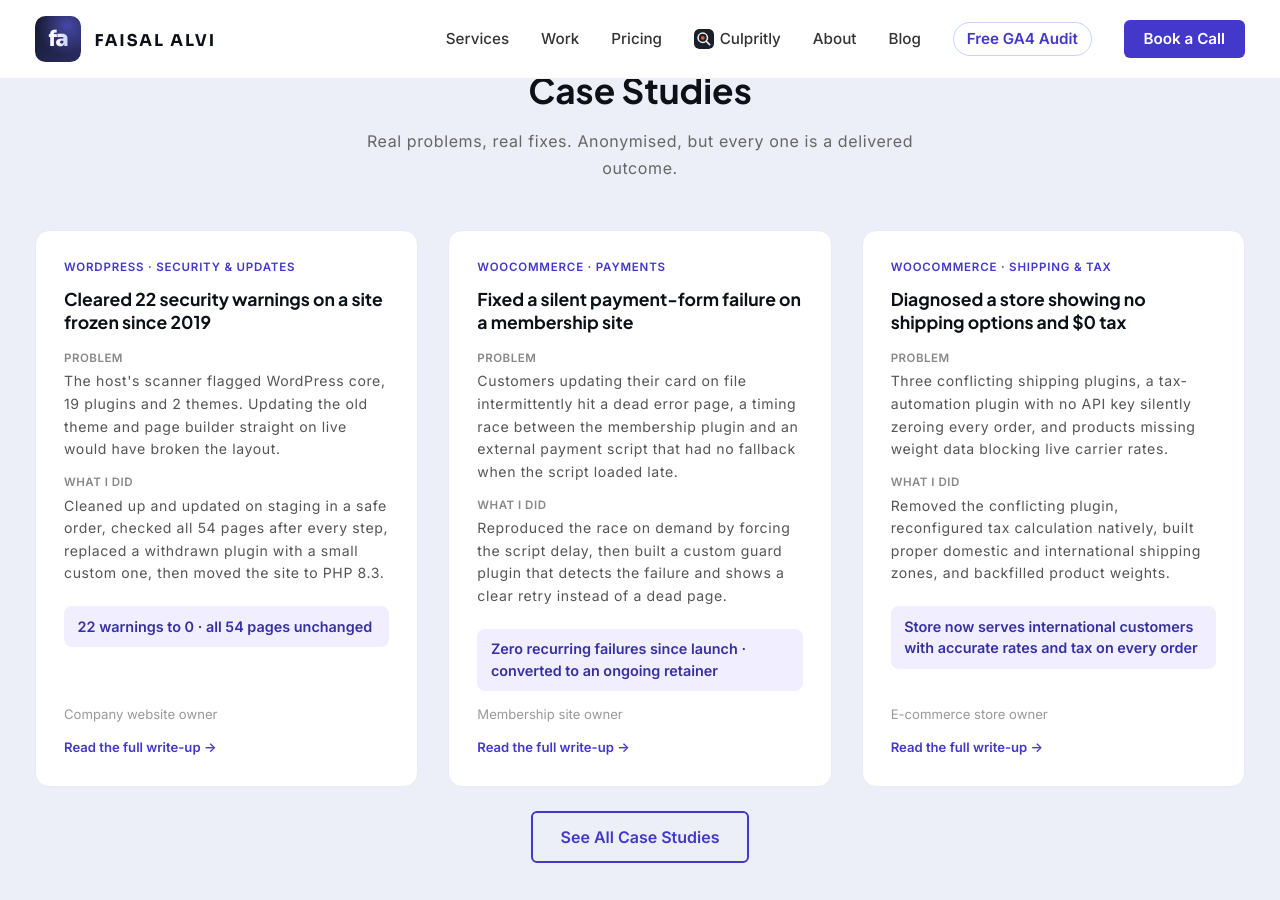
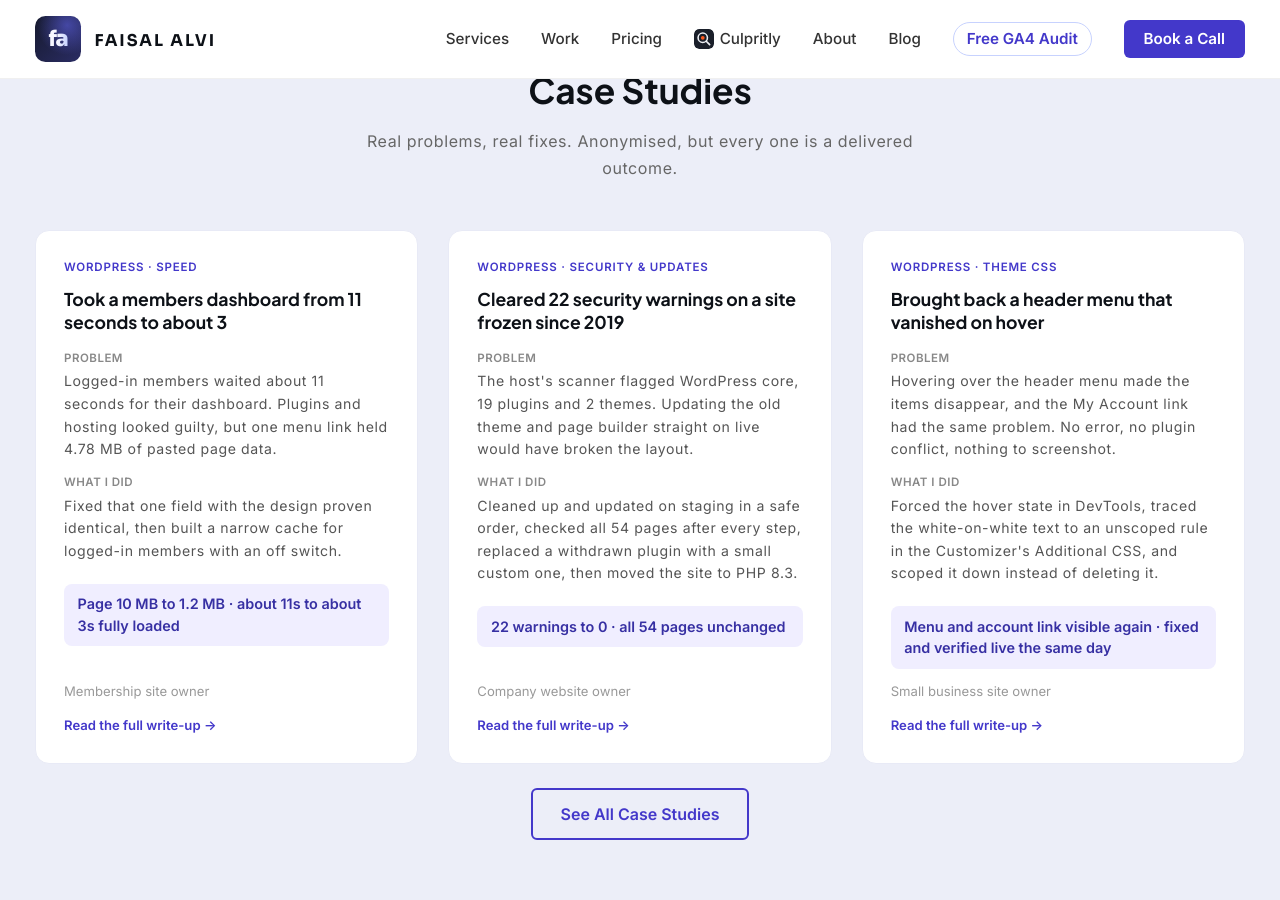
Before and after one commit to faisal-alvi/faisal-alvi.github.io, a Jekyll site: the page built from index.html, in a window 1280 px wide and 900 px high, scrolled down 4485 px. Built offline with Jekyll 4.4.1, drawn with Linux system fonts in a browser that asks for light colours; some web fonts are replaced.

Commit message:
homepage case studies: show newest 3 automatically

```diff
--- a/_case_studies/slow-membership-dashboard-elementor-menu-link.md
+++ b/_case_studies/slow-membership-dashboard-elementor-menu-link.md
@@ -14,6 +14,12 @@ cta_title: "Members waiting on a slow dashboard?"
 cta_text: "The Care Plan covers weekly updates tested on staging first, monitoring, and fixes like this one when something slows down."
 cta_url: /care-plan/
 cta_label: "See the Care Plan"
+home_tag: "WordPress &middot; Speed"
+home_title: "Took a members dashboard from 11 seconds to about 3"
+home_problem: "Logged-in members waited about 11 seconds for their dashboard. Plugins and hosting looked guilty, but one menu link held 4.78 MB of pasted page data."
+home_did: "Fixed that one field with the design proven identical, then built a narrow cache for logged-in members with an off switch."
+home_result: "Page 10 MB to 1.2 MB &middot; about 11s to about 3s fully loaded"
+home_client: "Membership site owner"
 ---
 
 A slow membership dashboard is easy to blame on the usual suspects: too many plugins, a cheap hosting plan, a caching plugin set up wrong. On this site, a members area built with Elementor and Restrict Content Pro, the dashboard took **about 11 seconds** to fully load for a logged-in member. The real cause was one menu link.
--- a/_case_studies/wordpress-customizer-css-invisible-menu-bug.md
+++ b/_case_studies/wordpress-customizer-css-invisible-menu-bug.md
@@ -10,6 +10,12 @@ image:
   width: 1200
   height: 630
   alt: "The WordPress Customizer CSS Trap: Why Menus and Buttons Vanish on Hover"
+home_tag: "WordPress &middot; Theme CSS"
+home_title: "Brought back a header menu that vanished on hover"
+home_problem: "Hovering over the header menu made the items disappear, and the My Account link had the same problem. No error, no plugin conflict, nothing to screenshot."
+home_did: "Forced the hover state in DevTools, traced the white-on-white text to an unscoped rule in the Customizer's Additional CSS, and scoped it down instead of deleting it."
+home_result: "Menu and account link visible again &middot; fixed and verified live the same day"
+home_client: "Small business site owner"
 ---
 
 A client reached out with a simple complaint: hovering over the header menu made the menu items disappear. Not glitch, not flicker, just gone. Move the mouse away and they'd reappear. The My Account link had the same problem on a separate page.
--- a/index.html
+++ b/index.html
@@ -1948,39 +1948,27 @@
                 <p class="v2-section-intro" style="margin: 0 auto;">Real problems, real fixes. Anonymised, but every one is a delivered outcome.</p>
             </div>
             <div class="row">
+                {%- comment -%} Newest 3 case studies by date. Card text comes from each case study's home_* front matter (fallback: title and description). {%- endcomment -%}
+                {%- assign home_cases = site.case_studies | sort: "date" | reverse -%}
+                {%- for cs in home_cases limit: 3 %}
                 <div class="col-md-4 mb-4">
                     <div class="v2-case-card">
-                        <span class="v2-case-tag">WordPress &middot; Security &amp; Updates</span>
-                        <h3 class="v2-case-title">Cleared 22 security warnings on a site frozen since 2019</h3>
-                        <div class="v2-case-block"><strong>Problem</strong><p>The host's scanner flagged WordPress core, 19 plugins and 2 themes. Updating the old theme and page builder straight on live would have broken the layout.</p></div>
-                        <div class="v2-case-block"><strong>What I did</strong><p>Cleaned up and updated on staging in a safe order, checked all 54 pages after every step, replaced a withdrawn plugin with a small custom one, then moved the site to PHP 8.3.</p></div>
-                        <div class="v2-case-result">22 warnings to 0 &middot; all 54 pages unchanged</div>
-                        <div class="v2-case-client">Company website owner</div>
-                        <a href="/case-studies/wordpress-vulnerability-alert-outdated-site-update/" class="v2-case-link">Read the full write-up &rarr;</a>
+                        <span class="v2-case-tag">{{ cs.home_tag | default: "Case study" }}</span>
+                        <h3 class="v2-case-title">{{ cs.home_title | default: cs.title }}</h3>
+                        <div class="v2-case-block"><strong>Problem</strong><p>{{ cs.home_problem | default: cs.description }}</p></div>
+                        {%- if cs.home_did %}
+                        <div class="v2-case-block"><strong>What I did</strong><p>{{ cs.home_did }}</p></div>
+                        {%- endif %}
+                        {%- if cs.home_result %}
+                        <div class="v2-case-result">{{ cs.home_result }}</div>
+                        {%- endif %}
+                        {%- if cs.home_client %}
+                        <div class="v2-case-client">{{ cs.home_client }}</div>
+                        {%- endif %}
+                        <a href="{{ cs.url | relative_url }}" class="v2-case-link">Read the full write-up &rarr;</a>
                     </div>
                 </div>
-                <div class="col-md-4 mb-4">
-                    <div class="v2-case-card">
-                        <span class="v2-case-tag">WooCommerce &middot; Payments</span>
-                        <h3 class="v2-case-title">Fixed a silent payment-form failure on a membership site</h3>
-                        <div class="v2-case-block"><strong>Problem</strong><p>Customers updating their card on file intermittently hit a dead error page, a timing race between the membership plugin and an external payment script that had no fallback when the script loaded late.</p></div>
-                        <div class="v2-case-block"><strong>What I did</strong><p>Reproduced the race on demand by forcing the script delay, then built a custom guard plugin that detects the failure and shows a clear retry instead of a dead page.</p></div>
-                        <div class="v2-case-result">Zero recurring failures since launch &middot; converted to an ongoing retainer</div>
-                        <div class="v2-case-client">Membership site owner</div>
-                        <a href="/case-studies/membership-site-payment-form-dead-error-race-condition/" class="v2-case-link">Read the full write-up &rarr;</a>
-                    </div>
-                </div>
-                <div class="col-md-4 mb-4">
-                    <div class="v2-case-card">
-                        <span class="v2-case-tag">WooCommerce &middot; Shipping &amp; Tax</span>
-                        <h3 class="v2-case-title">Diagnosed a store showing no shipping options and $0 tax</h3>
-                        <div class="v2-case-block"><strong>Problem</strong><p>Three conflicting shipping plugins, a tax-automation plugin with no API key silently zeroing every order, and products missing weight data blocking live carrier rates.</p></div>
-                        <div class="v2-case-block"><strong>What I did</strong><p>Removed the conflicting plugin, reconfigured tax calculation natively, built proper domestic and international shipping zones, and backfilled product weights.</p></div>
-                        <div class="v2-case-result">Store now serves international customers with accurate rates and tax on every order</div>
-                        <div class="v2-case-client">E-commerce store owner</div>
-                        <a href="/case-studies/woocommerce-no-shipping-options-zero-tax-bug/" class="v2-case-link">Read the full write-up &rarr;</a>
-                    </div>
-                </div>
+                {%- endfor %}
             </div>
             <div class="text-center mt-2">
                 <a href="/case-studies/" class="v2-btn-outline">See All Case Studies</a>
```
Also changed, not shown: _case_studies/membership-site-payment-form-dead-error-race-condition.md (+6 -0 lines), _case_studies/woocommerce-no-shipping-options-zero-tax-bug.md (+6 -0 lines), _case_studies/wordpress-vulnerability-alert-outdated-site-update.md (+6 -0 lines).
